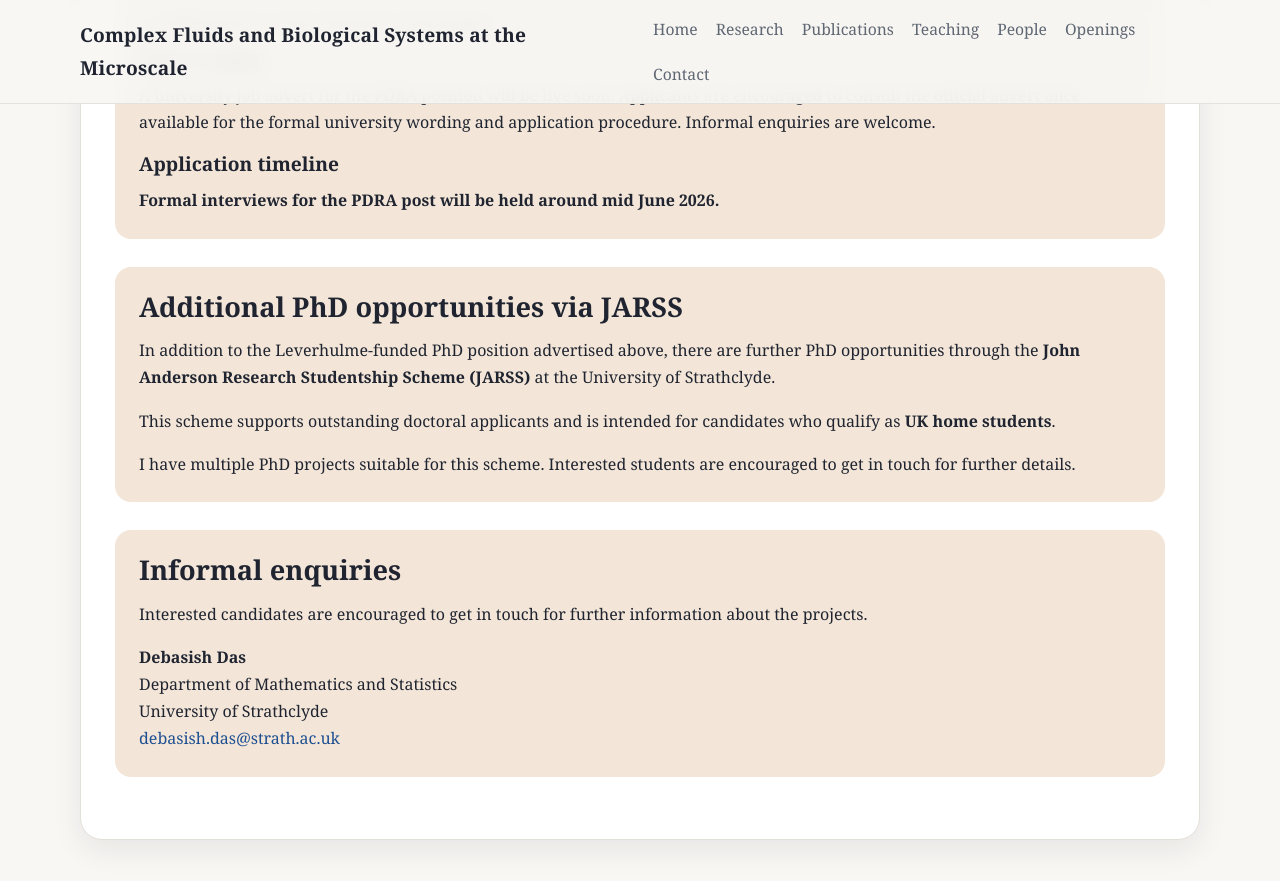
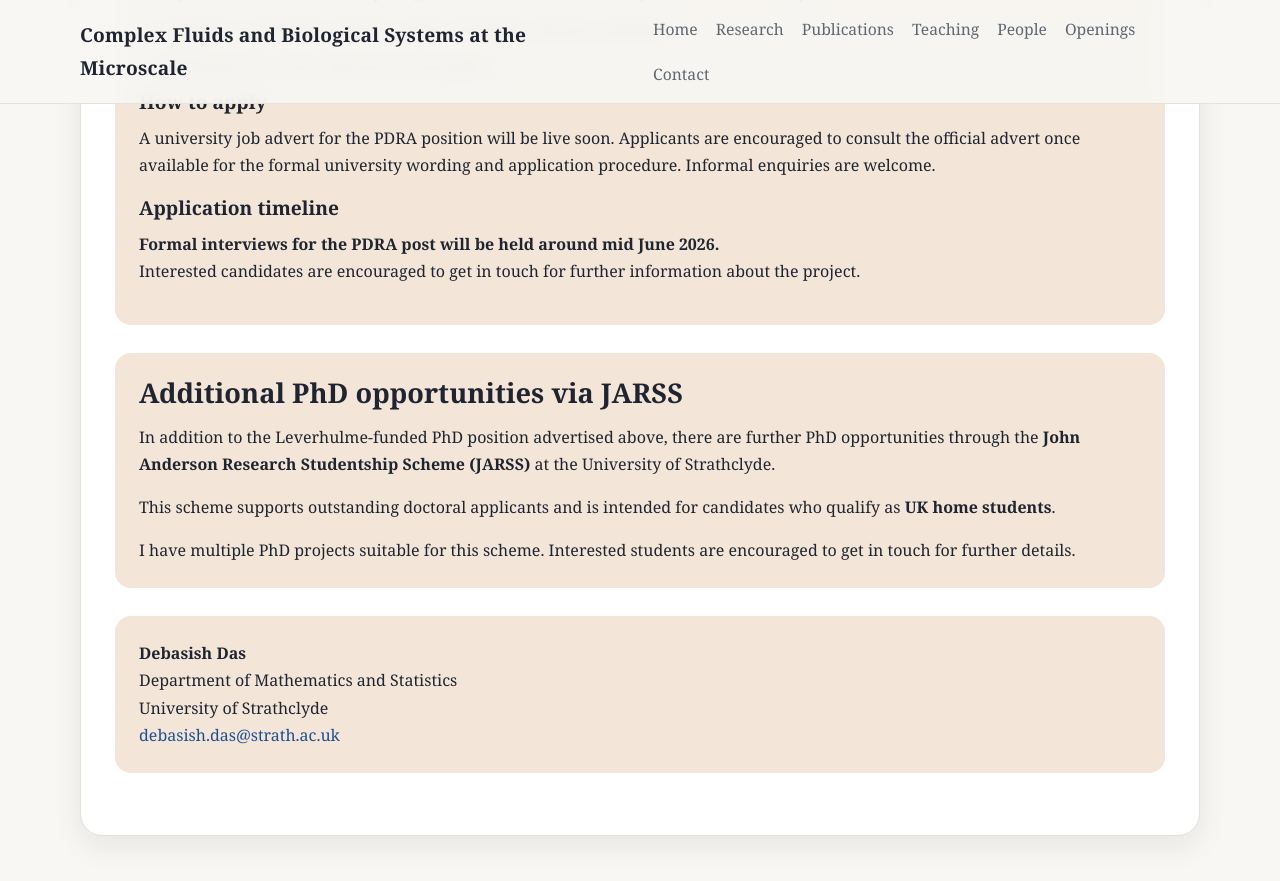
Before and after one commit to debasishuiuc/debasishuiuc.github.io, a Jekyll site: the page built from openings.md, in a window 1280 px wide and 900 px high, scrolled down 1878 px. Shown: the top 881 px of the window. Built offline with Jekyll 4.4.1, drawn with Linux system fonts in a browser that asks for light colours; some of the changed lines change nothing that is shown; some of the changed text lies outside the part shown.

Commit message:
Update openings page

```diff
--- a/openings.md
+++ b/openings.md
@@ -52,6 +52,7 @@
 
     <h3>Application timeline</h3>
     <p style="margin-bottom: 0;">There is no official closing date and the search will remain open until the position is filled.</p>
+    <p>Interested candidates are encouraged to get in touch for further information about the project.</p>
   </div>
 
   <div style="background: #f3e6d8; border-radius: 16px; padding: 24px; margin-bottom: 28px;">
@@ -78,6 +79,7 @@
 
     <h3>Application timeline</h3>
     <p style="margin-bottom: 0;"><strong>Formal interviews for the PDRA post will be held around mid June 2026.</strong></p>
+    <p>Interested candidates are encouraged to get in touch for further information about the project.</p>
   </div>
 
 
@@ -98,9 +100,6 @@
   </div>
 
   <div style="background: #f3e6d8; border-radius: 16px; padding: 24px; margin-bottom: 28px;">
-    <h2 style="margin-top: 0;">Informal enquiries</h2>
-
-    <p>Interested candidates are encouraged to get in touch for further information about the projects.</p>
 
     <p style="margin-bottom: 0;">
       <strong>Debasish Das</strong><br>
```
